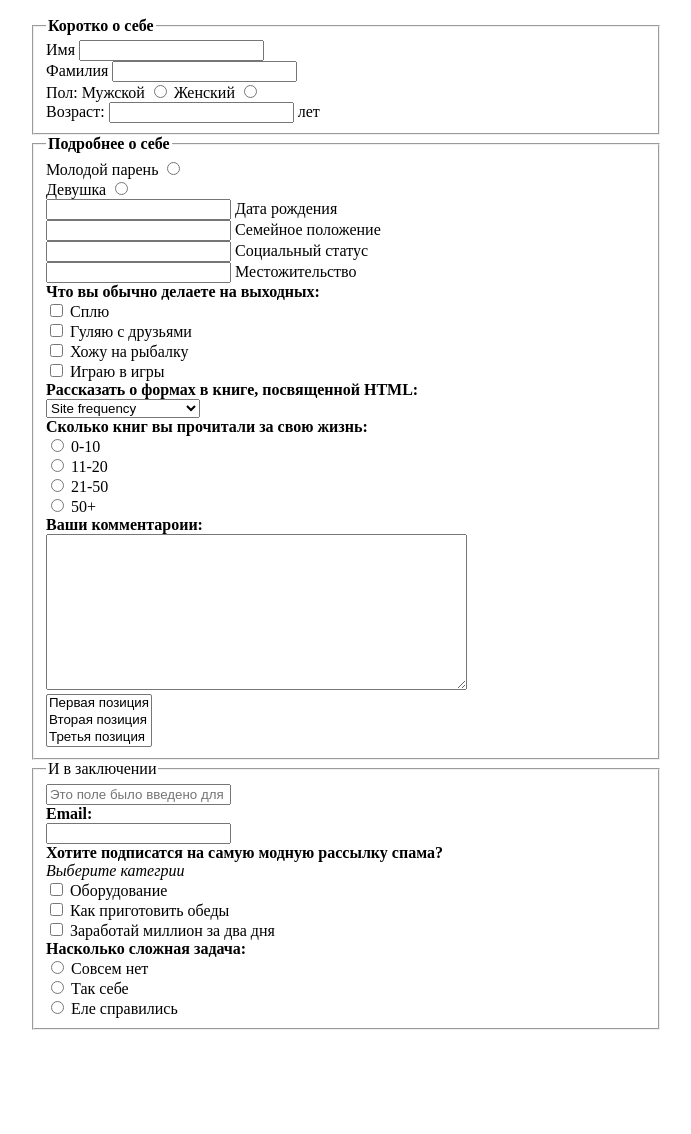
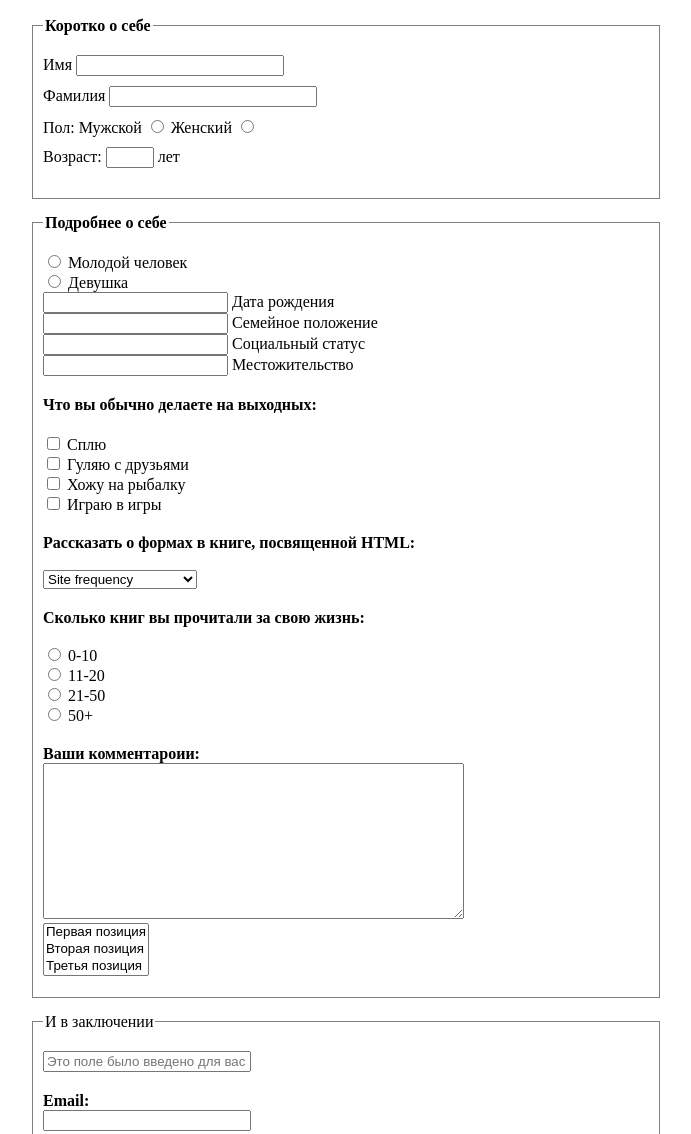
Before and after one commit to MichaelMyronenko/formProject, a plain HTML site: page index.html in a window 1280 px wide. Shown: the part 110-1244 px from the top of the page, without its empty margins (294-985 px from the left). Before the commit the page ends 1148 px from the top, so only its background shows below. Drawn offline with Linux system fonts and the light colour scheme.

Commit message:
added spaces between sections

```diff
--- a/index.html
+++ b/index.html
@@ -13,30 +13,38 @@
 		<fieldset>
 			<legend><b>Коротко о себе</b></legend>
 
+			<div class="shortFormInputBlock">
 				<label for="firstname">Имя</label>
-			<input type="test" name="firstname" id="firstname"><br>
+				<input class="widedTextInput" type="text" name="firstname" id="firstname"><br>
+			</div>
+			<div class="shortFormInputBlock">
 				<label for="lastname">Фамилия</label>
-			<input type="test" name="lastname" id="lastname"><br>
+				<input class="widedTextInput" type="text" name="lastname" id="lastname"><br>
+			</div>
 
+			<div class="shortFormInputBlock">
 				<span>Пол:</span>
 				<label for="msex">Мужской</label>
 				<input type="radio" name="sex" id="msex">
 				<label for="fsex">Женский</label>
 				<input type="radio" name="sex" id="fsex"><br>
-
+			</div>
+				<div class="shortFormInputBlock">
 				<label for="age">Возраст: </label>
 				<input type="number" name="age" id="age">
 				<label for="age">лет</label>
+			</div>
 		</fieldset>
 
 		<fieldset>
 			<legend><b>Подробнее о себе</b></legend>
 
-			<label for="youngMan">Молодой парень</label>
-			<input type="radio" name="sexDetails" id="youngMan"><br>
-			<label for="girl">Девушка</label>
-			<input type="radio" name="sexDetails" id="girl"><br>
+			<input type="radio" name="couple" id="boyfriend">
+			<label for="boyfriend">Молодой человек</label><br>
+			<input type="radio" name="couple" id="girlfriend">
+			<label for="girlfriend">Девушка</label><br>
 
+			<div class="textBlock">
 				<input type="text" name="birthdate" id="birthdate">
 				<label for="birthdate">Дата рождения</label><br>
 				<input type="text" name="maritalStatus" id="maritalStatus">
@@ -45,9 +53,11 @@
 				<label for="socialstatus">Социальный статус</label><br>
 				<input type="text" name="address" id="address">
 				<label for="address">Местожительство</label><br>
+			</div>
 
-			<b>Что вы обычно делаете на выходных:</b><br>
+			<b class="subtitle">Что вы обычно делаете на выходных:</b><br>
 
+			<div class="checkboxBlock">
 				<input type="checkbox" name="weekendleisure" id="sleep">
 				<label for="sleep">Сплю</label><br>
 				<input type="checkbox" name="weekendleisure" id="timeWithFriends">
@@ -56,8 +66,9 @@
 				<label for="fishing">Хожу на рыбалку</label><br>
 				<input type="checkbox" name="weekendLeisure" id="computerGames">
 				<label for="computerGames">Играю в игры</label><br>
+			</div>
 
-			<b>Рассказать о формах в книге, посвященной HTML:</b><br>
+			<div class="subtitle"><b>Рассказать о формах в книге, посвященной HTML:</b></div><br>
 
 			<select name="siteFrequency" id="siteFrequency">
 				<option>Site frequency</option>
@@ -65,7 +76,7 @@
 				<option>The same as previous</option>
 			</select><br>
 
-			<b>Сколько книг вы прочитали за свою жизнь:</b><br>
+			<div class="subtitle"><b>Сколько книг вы прочитали за свою жизнь:</b></div><br>
 
 			<input type="radio" name="numOfBooks" id="fewBooks">
 			<label for="fewBooks">0-10</label><br>
@@ -76,8 +87,10 @@
 			<input type="radio" name="numOfBooks" id="manyManyBooks">
 			<label for="manyManyBooks">50+</label><br>
 
+			<div class="textareaBlock">
 				<label for="comments"><b>Ваши комментароии:</b></label><br>
 				<textarea name="comments" id="comments" cols="50" rows="10"></textarea><br>
+			</div>
 
 			<select name="siteFrequency" id="siteFrequency" size="3">
 				<option>Первая позиция</option>
@@ -90,13 +103,15 @@
 		<fieldset>
 			<legend>И в заключении</legend>
 
-			<input type="text" name="fieldForUser" id="fieldForUser" placeholder="Это поле было введено для вас"><br>
+			<input class="widedTextInput" type="text" name="fieldForUser" id="fieldForUser" placeholder="Это поле было введено для вас"><br>
 
+			<div class="emailBlock">
 				<label><b>Email:</b></label><br>
-			<input type="email" name="email" id="email"><br>
+				<input class="widedTextInput" type="email" name="email" id="email"><br>
+			</div>
 
-			<b>Хотите подписатся на самую модную рассылку спама?</b><br>
-			<i>Выберите категрии</i><br>
+			<div class="subtitle"><b>Хотите подписатся на самую модную рассылку спама?</b><br>
+			<div class="thirdLevSubtitle"><i>Выберите категрии</i></div><br>
 
 			<input type="checkbox" name="spam" id="equipment">
 			<label for="equipment">Оборудование</label><br>
@@ -105,7 +120,7 @@
 			<input type="checkbox" name="spam" id="millionForTwoDays">
 			<label for="millionForTwoDays">Заработай миллион за два дня</label><br>
 
-			<b>Насколько сложная задача:</b><br>
+			<div class="subtitle"><b>Насколько сложная задача:</b></div><br>
 
 			<input type="radio" name="taskComplexity" id="easy">
 			<label for="easy">Совсем нет</label><br>
--- a/mystyle.css
+++ b/mystyle.css
@@ -2,3 +2,46 @@
 	width: 50%;
 	margin: auto;
 }
+
+form fieldset {
+	margin-bottom: 15px;
+	padding: 20px 10px;
+	border: 1px solid gray;
+}
+
+.shortFormInputBlock {
+	margin-bottom: 10px;
+}
+
+.shortFormInputBlock input {
+	border-style: 1px solid black;
+}
+
+.textBlock {
+	margin-bottom: 20px;
+}
+
+.subtitle {
+	margin-top: 20px;
+}
+
+.checkboxBlock {
+	margin-bottom: 20px;
+	margin-top: 20px;
+}
+
+.textareaBlock {
+	margin-top: 20px;
+}
+
+#age {
+	width: 40px;
+}
+
+.emailBlock {
+	margin-top: 20px;
+}
+
+.widedTextInput {
+	width: 200px;
+}
```
Lines whose indentation alone changed are shown as unchanged.
